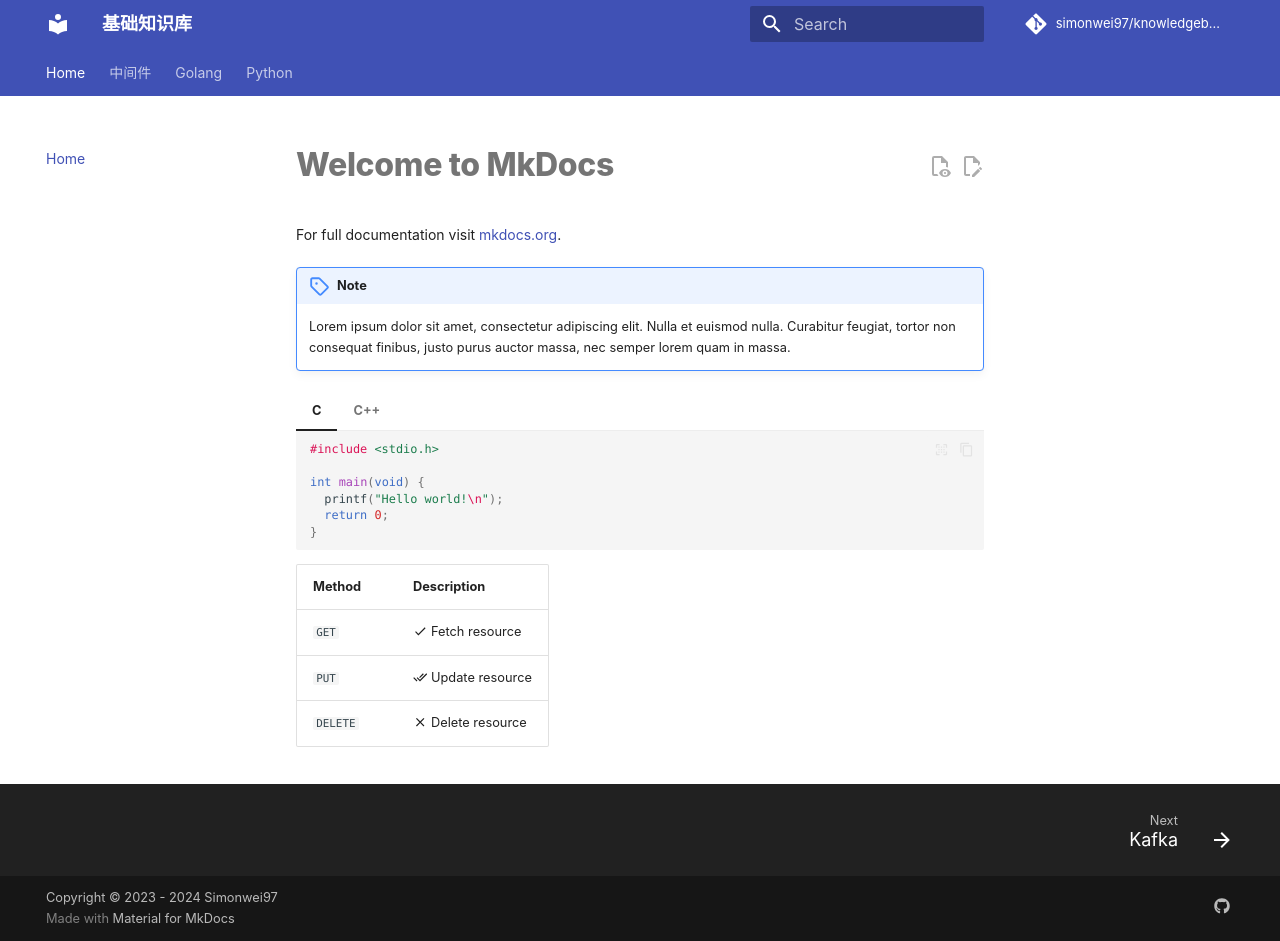
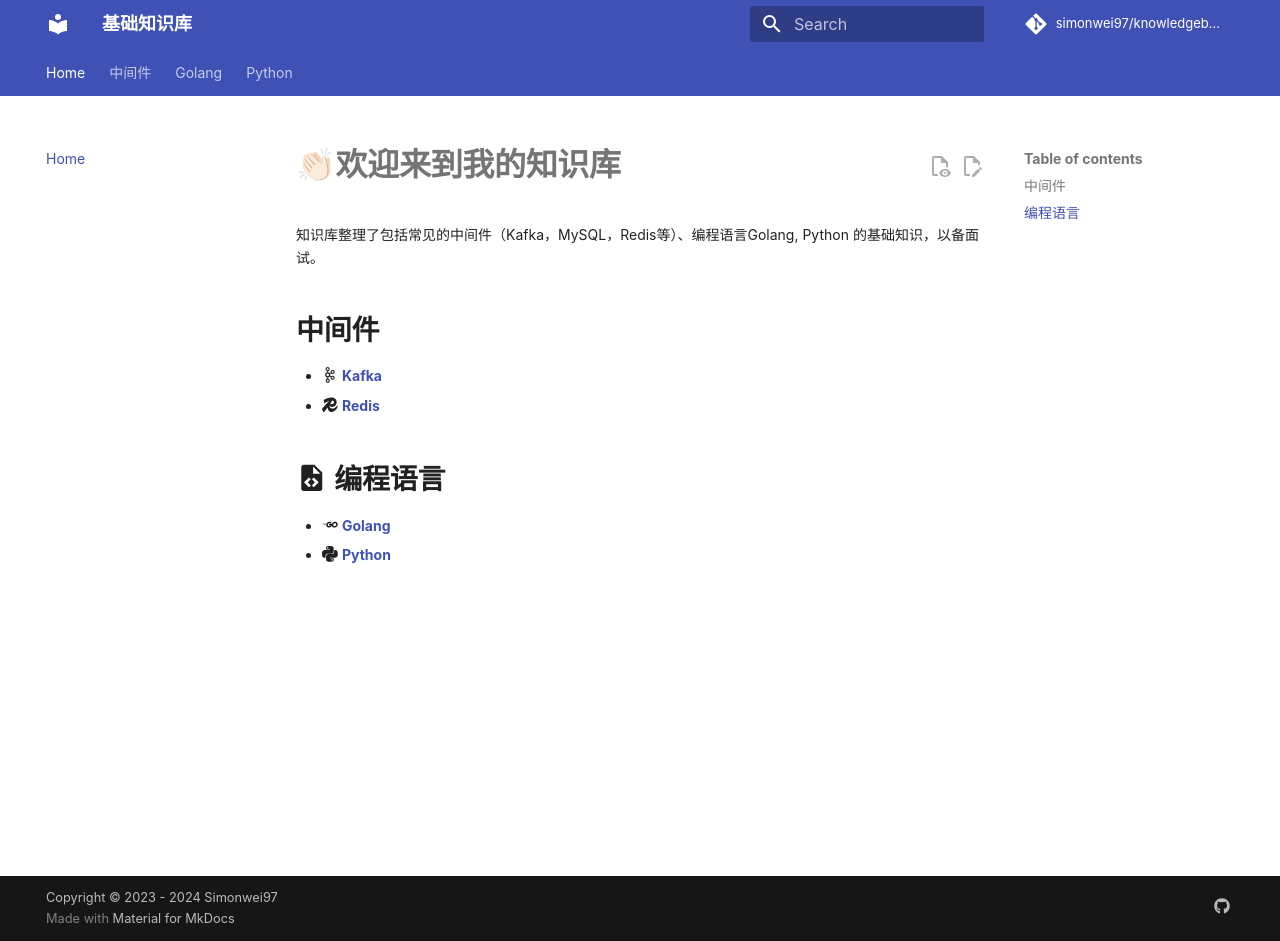
Before and after one commit to simonwei97/knowledgebase, an MkDocs documentation site: the page built from docs/index.md, in a window 1280 px wide and 941 px high. Built offline with MkDocs 1.6.1 and Material for MkDocs 9.7.7, drawn with Linux system fonts in a browser that asks for light colours; comment, search, counter and statistics services are not loaded.

Commit message:
Update index.md

````diff
--- a/docs/index.md
+++ b/docs/index.md
@@ -1,37 +1,19 @@
-# Welcome to MkDocs
+---
+hide:
+  - footer
+---
 
-For full documentation visit [mkdocs.org](https://www.mkdocs.org).
+# 👏🏻欢迎来到我的知识库
 
-!!! note
+知识库整理了包括常见的中间件（Kafka，MySQL，Redis等）、编程语言Golang, Python 的基础知识，以备面试。
 
-    Lorem ipsum dolor sit amet, consectetur adipiscing elit. Nulla et euismod
-    nulla. Curabitur feugiat, tortor non consequat finibus, justo purus auctor
-    massa, nec semper lorem quam in massa.
+## 中间件
 
-=== "C"
+- :simple-apachekafka: [ **Kafka**](middleware/kafka.md)
+- :simple-redis: [**Redis**](middleware/redis.md)
 
-    ``` c
-    #include <stdio.h>
 
-    int main(void) {
-      printf("Hello world!\n");
-      return 0;
-    }
-    ```
+## :material-file-code: 编程语言
 
-=== "C++"
-
-    ``` c++
-    #include <iostream>
-
-    int main(void) {
-      std::cout << "Hello world!" << std::endl;
-      return 0;
-    }
-    ```
-
-| Method   | Description                          |
-| -------- | ------------------------------------ |
-| `GET`    | :material-check:     Fetch resource  |
-| `PUT`    | :material-check-all: Update resource |
-| `DELETE` | :material-close:     Delete resource |
+- :fontawesome-brands-golang: [**Golang**](golang/base.md)
+- :simple-python: [**Python**](python/base.md)
````
